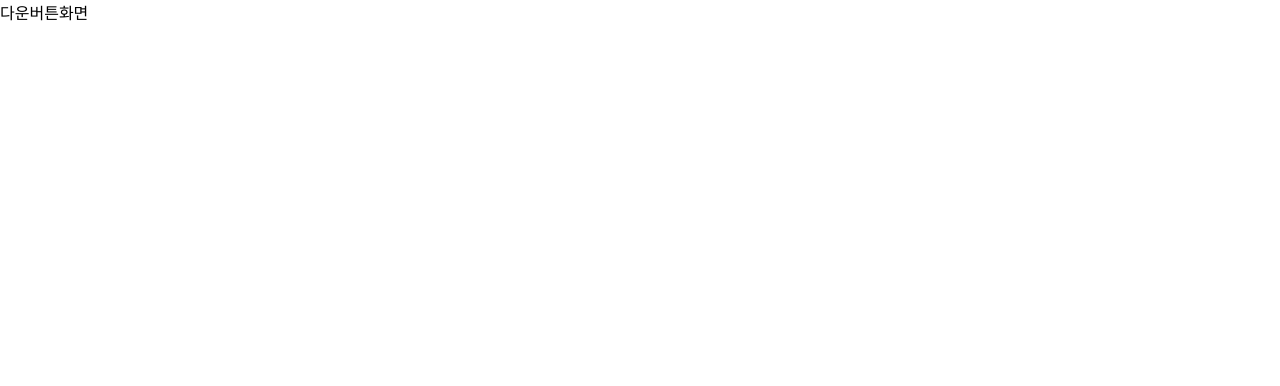
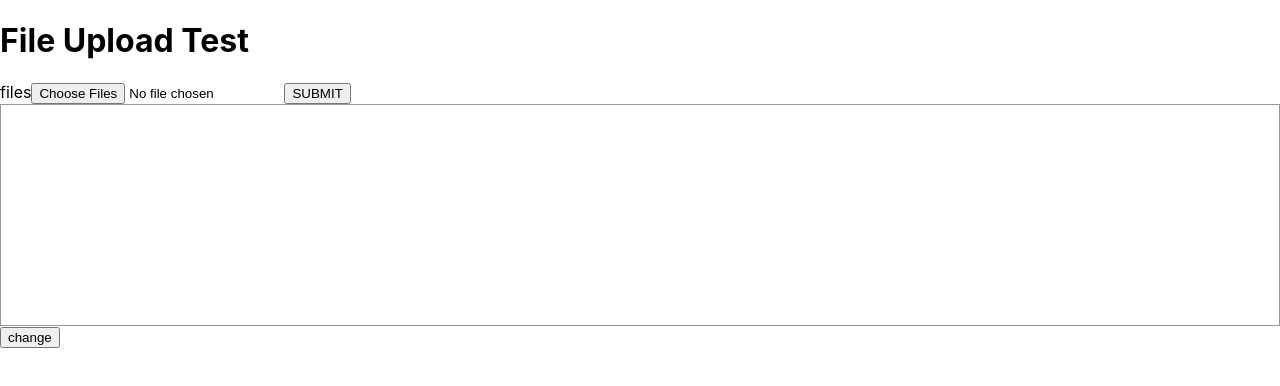
Before and after one commit to min020/testpapercleaner, a React (Create React App) app: page /result in a window 1280 px wide. Shown: the top 386 px of the page. Built offline with nearby package versions, Linux system fonts and the light colour scheme.

Commit message:
router remove

```diff
--- a/src/ImageUpload.js
+++ b/src/ImageUpload.js
@@ -4,7 +4,157 @@ import "./Main.css";
 import { Route, Routes } from 'react-router-dom';
 import uuid from 'react-uuid';
 
-function Main() {
+// function Main() {
+//   var fileNo = 0;
+//   var filesArr = new Array();
+//   var name_uuid;
+
+//   const uploadModule = async (e) =>
+//   {
+//     e.preventDefault();
+//     var filesArr_ = filesArr.filter(function(l) {
+//       return l != null;
+//     });
+//     const formData = new FormData();
+//     name_uuid = uuid();
+//     formData.append("folder_name", name_uuid);
+//     for (let i=0; i < filesArr_.length; i++) {
+
+//       //폼 데이터 생성
+//       formData.append("files", filesArr_[i]);
+
+//       // const p_URL = "http://127.0.0.1:8000/main";
+
+//       // axios({
+//       //   method: "post",
+//       //   url: p_URL,
+//       //   data: formData,
+//       //   headers: {
+//       //     "content-Type": "multipart/form-data",
+//       //   },
+//       //   params: {f_name: name_uuid}
+//       // }).then(function (response) {
+//       //   console.log(response)
+//       // })
+//     }
+//     const p_URL = "http://127.0.0.1:8000/main";
+//     axios({
+//       method: "post",
+//       url: p_URL,
+//       data: formData,
+//       headers: {
+//         "content-Type": "multipart/form-data",
+//       },
+//       params: {f_name: name_uuid}
+//     }).then(function (response) {
+//       console.log(response)
+//     })
+//   }
+
+//   function deleteFile(e) {
+//     var num = e.currentTarget.getAttribute('id');
+//     document.querySelector("#file" + num).remove();
+//     delete filesArr[num];
+//   }
+
+//   function a(e) {
+//     var maxFileCnt = 5;   // 첨부파일 최대 개수
+//     var attFileCnt = document.querySelectorAll('.filebox').length;    // 기존 추가된 첨부파일 개수
+//     var remainFileCnt = maxFileCnt - attFileCnt;    // 추가로 첨부가능한 개수
+//     var curFileCnt = e.target.files.length;  // 현재 선택된 첨부파일 개수
+
+//     // 첨부파일 개수 확인
+//     if (curFileCnt > remainFileCnt) {
+//         alert("첨부파일은 최대 " + maxFileCnt + "개 까지 첨부 가능합니다.");
+//     }
+
+//     for(var i = 0; i < Math.min(curFileCnt, remainFileCnt); i++) {
+//       const file = e.target.files[i];
+//       filesArr.push(file);
+//       let d = document.createElement('div');
+//       d.setAttribute('class',"filebox");
+//       d.setAttribute('id', "file"+fileNo);
+//       let p = document.createElement('p');
+//       p.append(file.name);
+//       let a = document.createElement('button');
+//       a.setAttribute('class', "delete");
+//       a.setAttribute('id', fileNo);
+//       a.addEventListener('click', (e)=>{deleteFile(e)});
+//       // let i_tag = document.createElement('i');
+//       // i_tag.append('삭제');
+//       // a.append(i_tag);
+//       a.append("삭제");
+//       d.append(p,a);
+//       // document.querySelector('form').after(d);
+//       document.querySelector(".file-list").append(d);
+//       fileNo++;
+//     }
+//     document.querySelector("input[type=file]").value = '';
+//   }
+
+//   function imgprocessModule() {
+//     const g_URL = "/process";
+//     axios.get(g_URL).then(function (response) {
+//       console.log(response);
+//     })
+//   }
+
+//   function move_result() {
+//     // window.location.href = "/result"
+//     if (!filesArr) {
+//       alert("파일을 첨부해주세요.");
+//     }
+//     else {
+//       var i = 0;
+//       var tf = true;
+//       while (tf && i<filesArr.length) {
+//         if (filesArr[i]) {
+//           tf = false;
+//         }
+//         i++;
+//       }
+//       if (tf) {
+//         alert("파일을 첨부해주세요.");
+//       }
+//       else {
+//         if (document.getElementById("upload").style.display=="block") {
+//           document.getElementById("upload").style.display="none";
+//           document.getElementById("download").style.display="block";
+//           document.getElementById("downbutton").href = "https://testpapergan.s3.ap-northeast-2.amazonaws.com/"+name_uuid;
+//         }
+//         else {
+//           window.location.replace("/");
+//         }
+//       }
+//     }
+//   }
+
+//   return (
+//     <>
+//       <div id="upload" style={{display: "block"}}>
+//         <h1>File Upload Test</h1>
+//         <form onSubmit={uploadModule} encType="multipart/form-data">
+//           files<input type="file" name="files" onChange={a} multiple/>
+//           <input type="submit" value="SUBMIT" />
+//         </form>
+//         <div className="file-list"></div>
+//         <button onClick={move_result}>change</button>
+//       </div>
+//       <div id="download" style={{display: "none"}}>
+//         <button onClick={move_result}>처음으로</button>
+//         <a id="downbutton">다운로드</a>
+//       </div>
+//     </>
+//   );
+// }
+
+// function Result() {
+//   return (
+//     <div>다운버튼화면</div>
+//   )
+// }
+
+function ImageUpload() {
   var fileNo = 0;
   var filesArr = new Array();
   var name_uuid;
@@ -146,21 +296,12 @@ function Main() {
       </div>
     </>
   );
-}
-
-function Result() {
-  return (
-    <div>다운버튼화면</div>
-  )
-}
-
-function ImageUpload() {
-  return (
-    <Routes>
-      <Route path="/" element={<Main />} />
-      <Route path="/result" element={<Result />} />
-    </Routes>
-  )
+  // return (
+  //   <Routes>
+  //     <Route path="/" element={<Main />} />
+  //     <Route path="/result" element={<Result />} />
+  //   </Routes>
+  // )
 }
 
 export default ImageUpload;
--- a/src/index.js
+++ b/src/index.js
@@ -7,9 +7,9 @@ import { BrowserRouter } from 'react-router-dom';
 
 const root = ReactDOM.createRoot(document.getElementById('root'));
 root.render(
-  <BrowserRouter>
+  <React.StrictMode>
     <ImageUpload />
-  </BrowserRouter>
+  </React.StrictMode>
 );
 
 // If you want to start measuring performance in your app, pass a function
```
Also changed, not shown: package.json (+7 -1 lines), 1 other file (tests, documents, lock files or other folders).
